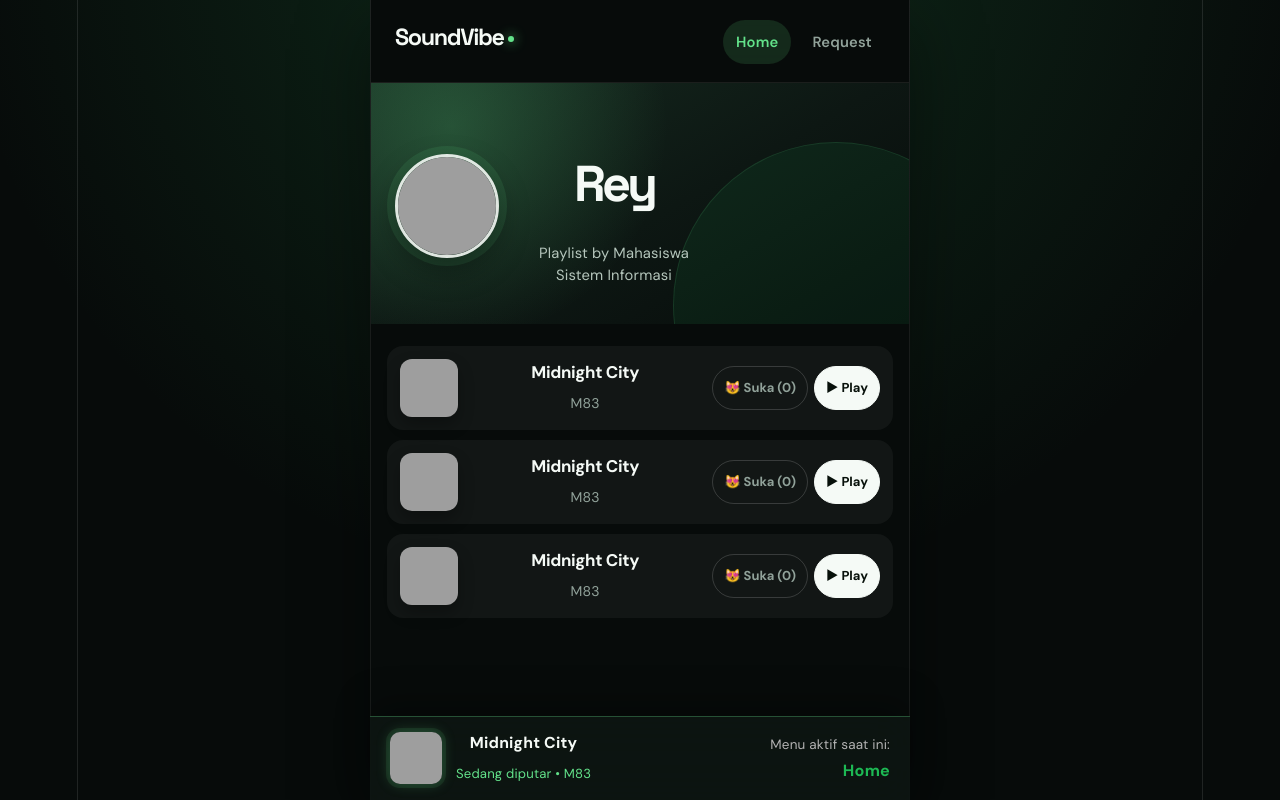
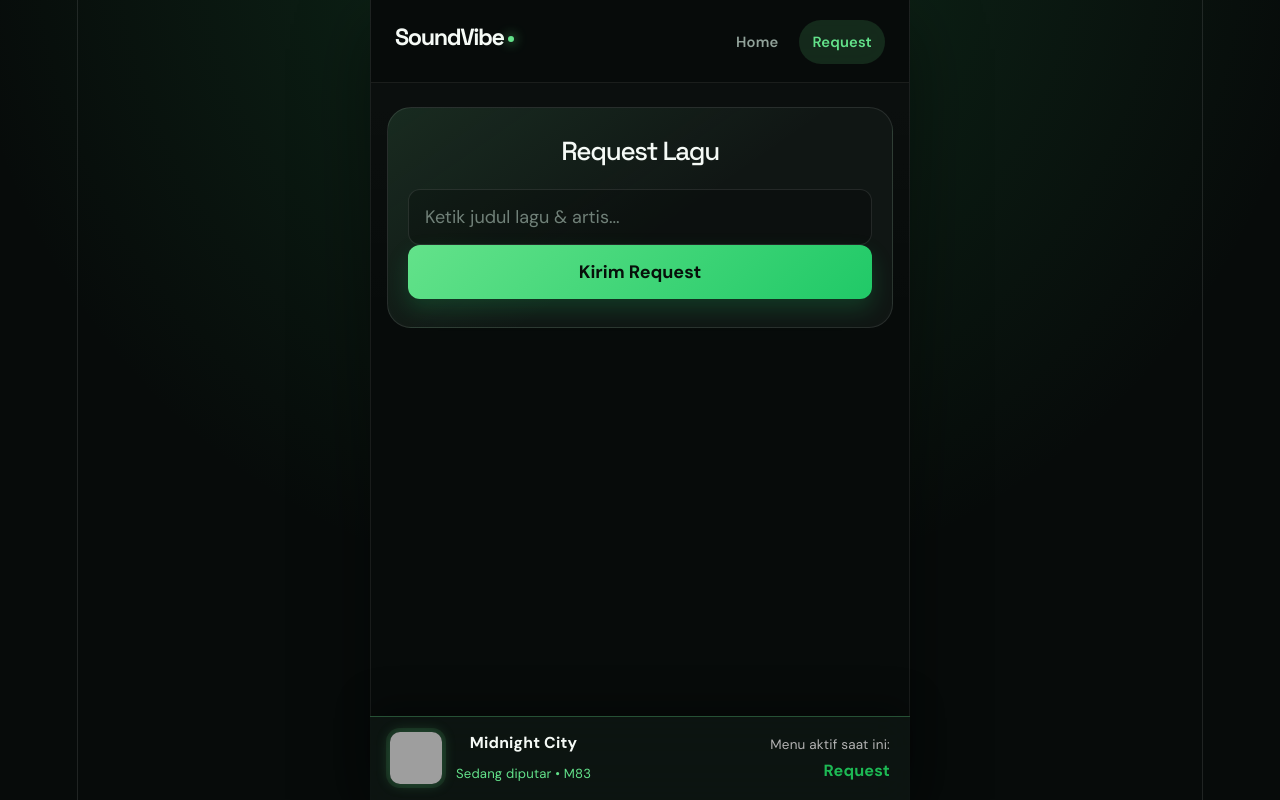
Before and after one commit to reynaldyAl/BelajarReactHooks, a React (Vite) app in the folder BelajarHooks/: page / in a window 1280 px wide. Both pictures are taken after a click on the item "Request". Built offline with nearby package versions, Linux system fonts and the light colour scheme; grey boxes are pictures that could not be loaded.

Commit message:
fix: error saat praktikum

```diff
--- a/BelajarHooks/src/App.jsx
+++ b/BelajarHooks/src/App.jsx
@@ -1,36 +1,43 @@
-// src/App.jsx (Versi Statis / Starter Code)
-
+import { useState } from "react";
 import Navbar from "./components/Navbar.jsx";
 import Hero from "./components/Hero.jsx";
 import TrackList from "./components/TrackList.jsx";
+import RequestForm from "./components/RequestForm.jsx"; // Ini ganti Contact Form
 import Footer from "./components/Footer.jsx";
 import "./App.css";
 
-// CATATAN: RequestForm belum diimpor di awal karena halaman form
-// baru akan dimunculkan saat materi navigasi/conditional rendering.
-
-// const laguData = [
-//   { id: 1, cover: "https://images.unsplash.com/photo-1470225620780-dba8ba36b745?w=100", judul: "Midnight City", artis: "M83" },
-//   { id: 2, cover: "https://images.unsplash.com/photo-1514525253161-7a46d19cd819?w=100", judul: "Starboy", artis: "The Weeknd" },
-//   { id: 3, cover: "https://plus.unsplash.com/premium_photo-1737355356104-d1579b3eaa3a?q=80&w=1632&auto=format&fit=crop&ixlib=rb-4.1.0&ixid=NHwxMjA3fDA%3D", judul: "Yellow", artis: "Coldplay" },
-// ];
+const laguData = [
+  { id: 1, cover: "https://images.unsplash.com/photo-1470225620780-dba8ba36b745?w=100", judul: "Midnight City", artis: "M83" },
+  { id: 2, cover: "https://images.unsplash.com/photo-1514525253161-7a46d19cd819?w=100", judul: "Starboy", artis: "The Weeknd" },
+  { id: 3, cover: "https://plus.unsplash.com/premium_photo-1737355356104-d1579b3eaa3a?q=80&w=1632&auto=format&fit=crop&ixlib=rb-4.1.0&ixid=NHwxMjA3fDA%3D", judul: "Yellow", artis: "Coldplay" },
+];
 
 function App() {
+  // LIFTING STATE UP 1: Untuk navigasi tab
+  const [activeMenu, setActiveMenu] = useState("Home");
+
+
+  // LIFTING STATE UP 2: Untuk lagu yang sedang diputar di Footer
+  const [nowPlaying, setNowPlaying] = useState(laguData[0]);
+
   return (
     <div className="app">
-      {/* 1. Navbar statis tanpa props menu & event click */}
-      <Navbar />
+      <Navbar activeMenu={activeMenu} onMenuClick={setActiveMenu} />
 
-      {/* 2. Hero statis menampilkan nama default */}
-      <Hero />
+      {activeMenu === "Home" && (
+        <>
+          <Hero nama= "Rey" playlistName="Top Hits Coding"  />
+          {/* Kirim setNowPlaying ke TrackList agar lagu bisa diputar */}
+          <TrackList daftarLagu={laguData} onPlaySong={setNowPlaying} />
+        </>
+      )}
 
-      {/* 3. TrackList statis menampilkan kartu dummy */}
-      <TrackList />
 
-      {/* 4. Footer statis menampilkan player default */}
-      <Footer />
+      {activeMenu === "Request" && <RequestForm />}
+
+      {/* Footer selalu menerima lagu yang sedang diputar */}
+          <Footer lagu={nowPlaying} activeMenu={activeMenu} />
     </div>
   );
 }
-
 export default App;
--- a/BelajarHooks/src/components/Footer.jsx
+++ b/BelajarHooks/src/components/Footer.jsx
@@ -1,25 +1,45 @@
-function Footer() {
+/* ==========================================================================
+   KOMPONEN #6: src/components/Footer.jsx
+   Peran: Komponen Penerima Aliran Lifting State Up dari App.jsx (Kuis No. 4)
+   ========================================================================== */
+
+// #6.1 Menerima 2 data PROPS dari App.jsx: 'lagu' dan 'activeMenu'
+function Footer({ lagu, activeMenu }) {
   return (
     <footer className="player-footer">
+
+      {/* #6.2 [PROPS 1: lagu]
+          Menampilkan lagu yang dipilih pengguna di TrackCard.
+          Data mengalir dari: TrackCard -> (onPlay) -> App.jsx -> (lagu) -> Footer */}
       <div style={{ display: "flex", alignItems: "center", flex: 1 }}>
-        <img
-          src="https://images.unsplash.com/photo-1470225620780-dba8ba36b745?w=100"
-          alt="Midnight City"
-        />
-        <div className="player-info">
-          <h4>Midnight City</h4>
-          <p>Sedang diputar • M83</p>
-        </div>
+        {lagu ? (
+          <>
+            <img src={lagu.cover} alt={lagu.judul} />
+            <div className="player-info">
+              <h4>{lagu.judul}</h4>
+              <p>Sedang diputar • {lagu.artis}</p>
+            </div>
+          </>
+        ) : (
+          <div className="player-info">
+            <p style={{ color: "#b3b3b3" }}>Pilih lagu untuk memutar</p>
+          </div>
+        )}
       </div>
 
+      {/* #6.3 [PROPS 2: activeMenu]
+          Menampilkan menu navigasi yang sedang aktif di Navbar.
+          Ini adalah pembuktian langsung materi Bab 7.10 dan Kuis No. 4 */}
       <div style={{ fontSize: "0.75rem", color: "#b3b3b3", textAlign: "right" }}>
         <p>Menu aktif saat ini:</p>
         <p style={{ color: "#1db954", fontWeight: "bold", fontSize: "0.9rem" }}>
-          Home
+          {activeMenu}
         </p>
       </div>
+
     </footer>
   );
 }
 
+// #6.4 Export komponen agar siap dipanggil pada tahap #7 (src/App.jsx)
 export default Footer;
--- a/BelajarHooks/src/components/Hero.jsx
+++ b/BelajarHooks/src/components/Hero.jsx
@@ -1,4 +1,6 @@
-function Hero() {
+// #1.1 Menerima props nama dan jurusan melalui destructuring
+// jurusan memiliki nilai default "Sistem Informasi" (Membuktikan Kuis No. 3)
+function Hero({ nama = "User", jurusan = "Sistem Informasi" }) {
   return (
     <section className="hero">
       <img
@@ -6,12 +8,13 @@ function Hero() {
         alt="Profile"
       />
       <div className="hero-info">
-        {/* Teks statis: nantinya diganti dengan props { nama, jurusan } */}
-        <h1>Rey</h1>
-        <p>Playlist by Mahasiswa Sistem Informasi</p>
+        {/* #1.2 Menampilkan isi data yang diterima dari Props */}
+        <h1>{nama}</h1>
+        <p>Playlist by Mahasiswa {jurusan}</p>
       </div>
     </section>
   );
 }
 
+// #1.3 Export agar siap dipanggil oleh App.jsx
 export default Hero;
--- a/BelajarHooks/src/components/Navbar.jsx
+++ b/BelajarHooks/src/components/Navbar.jsx
@@ -1,11 +1,22 @@
-function Navbar() {
+// #5.1 Menerima state activeMenu dan fungsi setter onMenuClick dari induk
+function Navbar({ activeMenu, onMenuClick }) {
+  const menu = ["Home", "Request"];
+
   return (
     <nav className="navbar">
       <h2>SoundVibe</h2>
       <ul>
-        {/* Menu statis: kelas active masih ditempel manual */}
-        <li className="active">Home</li>
-        <li>Request</li>
+        {menu.map((item) => (
+          <li
+            key={item}
+            // #5.2 Penanda menu aktif berasal dari props
+            className={item === activeMenu ? "active" : ""}
+            // #5.3 Memanggil fungsi induk untuk mengganti state
+            onClick={() => onMenuClick(item)}
+          >
+            {item}
+          </li>
+        ))}
       </ul>
     </nav>
   );
--- a/BelajarHooks/src/components/RequestForm.jsx
+++ b/BelajarHooks/src/components/RequestForm.jsx
@@ -1,16 +1,40 @@
+import { useState } from "react";
+
 function RequestForm() {
+  // #4.1 [STATE] Menyimpan teks input dan status pengiriman form
+  const [judulLagu, setJudulLagu] = useState("");
+  const [terkirim, setTerkirim] = useState(false);
+
+  // #4.2 Handler submit form
+  function handleSubmit(e) {
+    e.preventDefault();
+    if (judulLagu.trim() === "") return;
+
+    setTerkirim(true);
+    setJudulLagu(""); // Mengosongkan form input
+  }
+
   return (
     <div className="contact-form">
       <h2 style={{ marginBottom: "15px" }}>Request Lagu</h2>
 
-      <form>
-        {/* Input biasa tanpa value atau onChange */}
+      <form onSubmit={handleSubmit}>
+        {/* #4.3 Controlled Input: value membaca state, onChange memperbarui state */}
         <input
           type="text"
           placeholder="Ketik judul lagu & artis..."
+          value={judulLagu}
+          onChange={(e) => setJudulLagu(e.target.value)}
         />
         <button type="submit">Kirim Request</button>
       </form>
+
+      {/* #4.4 Notifikasi kondisional */}
+      {terkirim && (
+        <p style={{ color: "#1db954", marginTop: "15px" }}>
+          Request berhasil dikirim!
+        </p>
+      )}
     </div>
   );
 }
--- a/BelajarHooks/src/components/TrackCard.jsx
+++ b/BelajarHooks/src/components/TrackCard.jsx
@@ -1,25 +1,28 @@
-function TrackCard() {
+import { useState } from "react";
+
+// #2.1 Menerima props: cover, judul, artis, dan fungsi onPlay
+function TrackCard({ cover, judul, artis, onPlay }) {
+  // #2.2 [STATE LOKAL] State mandiri untuk tombol like tiap kartu lagu
+  const [suka, setSuka] = useState(0);
+
   return (
     <div className="track-card">
-      {/* Gambar dan teks statis: nantinya diganti dari Props */}
-      <img
-        src="https://images.unsplash.com/photo-1470225620780-dba8ba36b745?w=100"
-        alt="Midnight City"
-      />
+      {/* #2.3 Data dibaca dari Props (Read-only) */}
+      <img src={cover} alt={judul} />
 
       <div className="track-info">
-        <h4>Midnight City</h4>
-        <p>M83</p>
+        <h4>{judul}</h4>
+        <p>{artis}</p>
       </div>
 
       <div className="track-actions">
-        {/* Angka statis: nantinya dihubungkan ke useState */}
-        <button className="btn-like">
-          😻 Suka (0)
+        {/* #2.4 Mengubah State lokal menggunakan setSuka */}
+        <button className="btn-like" onClick={() => setSuka(suka + 1)}>
+          😻 Suka ({suka})
         </button>
 
-        {/* Tombol belum memiliki aksi */}
-        <button className="btn-play">
+        {/* #2.5 Menjalankan fungsi onPlay yang dioper dari induk */}
+        <button className="btn-play" onClick={onPlay}>
           ▶ Play
         </button>
       </div>
--- a/BelajarHooks/src/components/TrackList.jsx
+++ b/BelajarHooks/src/components/TrackList.jsx
@@ -1,12 +1,21 @@
+// #3.1 Mengimpor TrackCard yang sudah dibuat di langkah #2
 import TrackCard from "./TrackCard.jsx";
 
-function TrackList() {
+// #3.2 Menerima props daftarLagu (array) dan onPlaySong (fungsi)
+function TrackList({ daftarLagu, onPlaySong }) {
   return (
     <div className="track-list">
-      {/* Nantinya deretan ini diganti dengan daftarLagu.map(...) */}
-      <TrackCard />
-      <TrackCard />
-      <TrackCard />
+      {/* #3.3 Mengulang data array menjadi komponen TrackCard */}
+      {daftarLagu.map((lagu) => (
+        <TrackCard
+          key={lagu.id}
+          cover={lagu.cover}
+          judul={lagu.judul}
+          artis={lagu.artis}
+          // #3.4 Meneruskan lagu yang dipilih ke fungsi induk
+          onPlay={() => onPlaySong(lagu)}
+        />
+      ))}
     </div>
   );
 }
```
